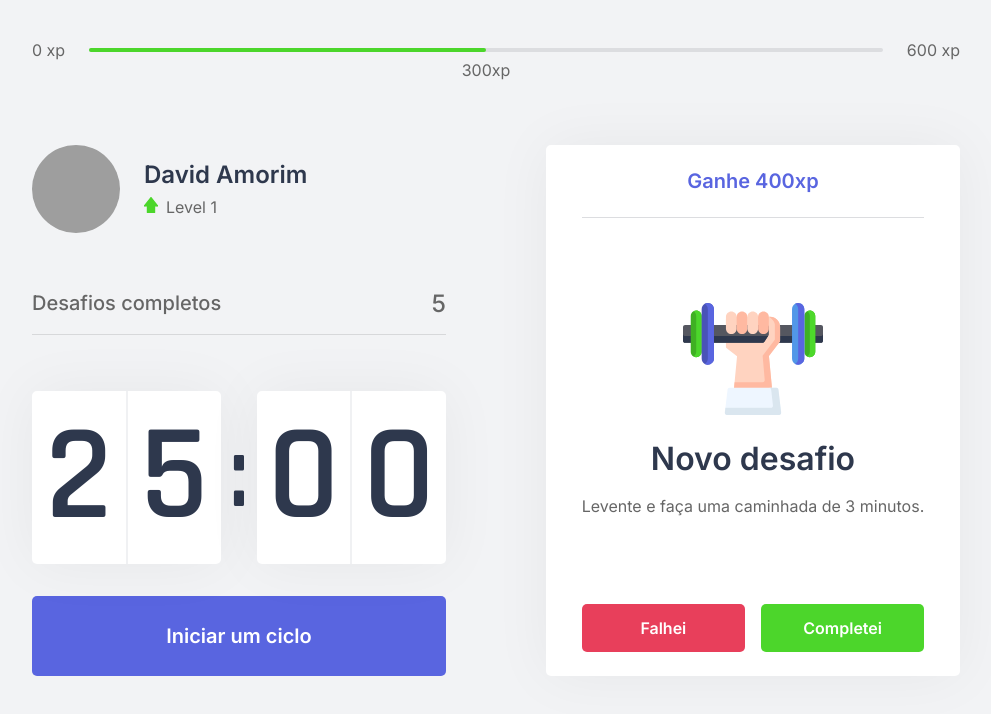
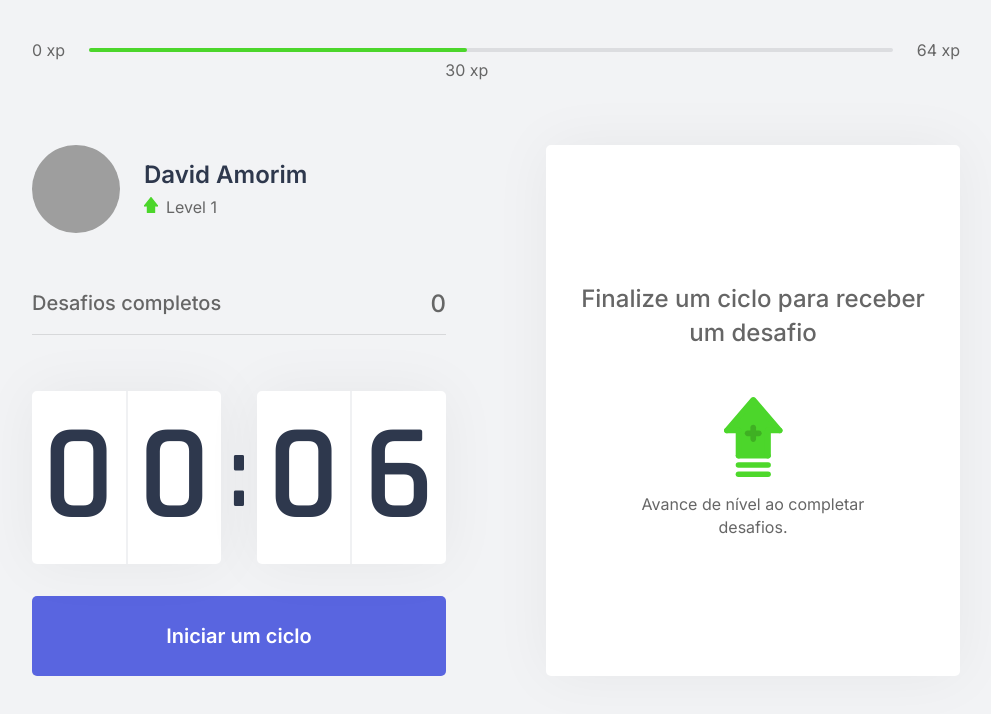
Before and after one commit to davidffa/MoveIt, a Next.js app: page / in a window 1280 px wide. Shown: the top 714 px of the page, without its empty margins (144-1135 px from the left). Built offline with nearby package versions, Linux system fonts and the light colour scheme; grey boxes are pictures that could not be loaded.

Commit message:
Add ChallengesContext

```diff
--- /dev/null
+++ b/challenges.json
@@ -0,0 +1,62 @@
+[
+  {
+    "type": "body",
+    "description": "Estique um de seus braços com a palma da mão virada para frente e puxe os dedos para cima por 10 segundos por mão.",
+    "amount": 80
+  },
+  {
+    "type": "body",
+    "description": "Estique seu braço contra o peito e puxe-o utilizando o outro braço por 10 segundos por braço.",
+    "amount": 60
+  },
+  {
+    "type": "body",
+    "description": "Puxe seu pescoço com a ajuda da mão para a direita e para a esquerda, permanecendo na posição por alguns segundos.",
+    "amount": 70
+  },
+  {
+    "type": "body",
+    "description": "Com as duas mãos na parte de trás da cabeça, leve-a para baixo, alongando a parte de trás da região.",
+    "amount": 60
+  },
+  {
+    "type": "body",
+    "description": "Cruze as pernas e desça com as mãos esticadas em direção ao chão. Repita o movimento com a outra perna na frente.",
+    "amount": 100
+  },
+  {
+    "type": "body",
+    "description": "Sentado, abra as pernas e tente encostar as palmas das mãos no chão, repita 3 vezes por 5 segundos.",
+    "amount": 80
+  },
+  {
+    "type": "body",
+    "description": "Puxe o joelho de encontro ao peito e segure, troque de perna após 10 segundos.",
+    "amount": 50
+  },
+  {
+    "type": "body",
+    "description": "Sentado, cruze uma perna e incline seu tronco à frente, troque de perna após 10 segundos.",
+    "amount": 80
+  },
+  {
+    "type": "eye",
+    "description": "Sentado, feche os olhos e cubra-os com as palmas da mão durante 2 minutos, depois abra normalmente.",
+    "amount": 90
+  },
+  {
+    "type": "eye",
+    "description": "Em algum ambiente aberto, olhe o mais longe que puder em quatro direções por 3s, mexa apenas os olhos. Repita 3 vezes.",
+    "amount": 140
+  },
+  {
+    "type": "eye",
+    "description": "Usando os polegares, massage a área abaixo das sobrancelhas em movimentos circulares por 15 segundos.",
+    "amount": 70
+  },
+  {
+    "type": "body",
+    "description": "Em pé, gire a cintura o máximo que puder para a esquerda, segure por cinco segundos. Repita para a direita.",
+    "amount": 90
+  }
+]
--- a/src/components/ChallengeBox.tsx
+++ b/src/components/ChallengeBox.tsx
@@ -1,24 +1,29 @@
+import { useContext } from 'react';
+
+import { ChallengesContext } from '../contexts/ChallengesContext';
+
 import styles from '../styles/components/ChallengeBox.module.css';
 
 export function ChallengeBox() {
-  const hasActiveChallenge = true;
+  const { activeChallenge, resetChallenge } = useContext(ChallengesContext);
 
   return (
     <div className={styles.challengeBoxContainer}>
-      { hasActiveChallenge ? (
+      { activeChallenge ? (
         <div className={styles.challengeActive}>
-          <header>Ganhe 400xp</header>
+          <header>Ganhe {activeChallenge.amount} xp</header>
 
           <main>
-            <img src="icons/body.svg" alt=""/>
+            <img src={`icons/${activeChallenge.type}.svg`} alt={activeChallenge.type} />
             <strong>Novo desafio</strong>
-            <p>Levente e faça uma caminhada de 3 minutos.</p>
+            <p>{activeChallenge.description}</p>
           </main>
 
           <footer>
             <button
               type="button"
               className={styles.challengeFailedButton}
+              onClick={resetChallenge}
             >
               Falhei
             </button>
--- a/src/components/CompletedChallenges.tsx
+++ b/src/components/CompletedChallenges.tsx
@@ -1,10 +1,15 @@
+import { useContext } from 'react';
+import { ChallengesContext } from '../contexts/ChallengesContext';
+
 import styles from '../styles/components/CompletedChallenges.module.css';
 
 export function CompletedChallenges() {
+  const { challengesCompleted } = useContext(ChallengesContext)
+
   return (
     <div className={styles.completedChallengesContainer}>
       <span>Desafios completos</span>
-      <span>5</span>
+      <span>{challengesCompleted}</span>
     </div>
   );
 }
--- a/src/components/Countdown.tsx
+++ b/src/components/Countdown.tsx
@@ -1,10 +1,13 @@
-import { useState, useEffect } from 'react';
+import { useState, useEffect, useContext } from 'react';
+import { ChallengesContext } from '../contexts/ChallengesContext';
 import styles from '../styles/components/Countdown.module.css';
 
 let countdownTimeout: NodeJS.Timeout;
 
 export function Countdown() {
-  const [time, setTime] = useState(25 * 60);
+  const { startNewChallenge } = useContext(ChallengesContext);
+
+  const [time, setTime] = useState(0.1 * 60);
   const [isActive, setIsActive] = useState(false);
   const [hasFinished, setHasFinished] = useState(false);
 
@@ -32,6 +35,7 @@
     }else if (isActive && time === 0) {
       setHasFinished(true);
       setIsActive(false);
+      startNewChallenge();
     }
   }, [isActive, time]);
 
--- a/src/components/ExperienceBar.tsx
+++ b/src/components/ExperienceBar.tsx
@@ -1,17 +1,24 @@
+import { useContext } from 'react';
+import { ChallengesContext } from '../contexts/ChallengesContext';
+
 import styles from '../styles/components/ExperienceBar.module.css';
 
 export function ExperienceBar() {
+  const { currentExperience, experienceToNextLevel } = useContext(ChallengesContext);
+
+  const percentToNextLevel = Math.round((currentExperience * 100) / experienceToNextLevel);
+
   return (
     <header className={styles.experienceBar}>
       <span>0 xp</span>
       <div>
-        <div style={{ width: '50%' }} />
+        <div style={{ width: `${percentToNextLevel}%` }} />
 
-        <span className={styles.currentExperience} style={{ left: '50%' }}>
-          300xp
+        <span className={styles.currentExperience} style={{ left: `${percentToNextLevel}%` }}>
+          { currentExperience } xp
         </span>
       </div>
-      <span>600 xp</span>
+      <span>{experienceToNextLevel} xp</span>
     </header>
   );
 }
--- /dev/null
+++ b/src/contexts/ChallengesContext.tsx
@@ -0,0 +1,67 @@
+import { createContext, useState, ReactNode } from 'react';
+import challenges from '../../challenges.json';
+
+interface Challenge {
+  type: 'body' | 'eye';
+  description: string;
+  amount: number;
+}
+
+interface ChallengesContextData {
+  level: number;
+  currentExperience: number;
+  challengesCompleted: number;
+  activeChallenge: Challenge;
+  levelUp: () => void;
+  startNewChallenge: () => void;
+  resetChallenge: () => void;
+  experienceToNextLevel: number;
+}
+
+interface ChallengesProviderProps {
+  children: ReactNode;
+}
+
+export const ChallengesContext = createContext({} as ChallengesContextData);
+
+export function ChallengesProvider({ children }: ChallengesProviderProps) {
+  const [level, setLevel] = useState(1);
+  const [currentExperience, setCurrentExperience] = useState(30);
+  const [challengesCompleted, setChallengesCompleted] = useState(0);
+
+  const [activeChallenge, setActiveChallenge] = useState(null);
+
+  const experienceToNextLevel = Math.pow((level + 1) * 4, 2);
+
+  function levelUp() {
+    setLevel(level + 1);
+  }
+
+  function startNewChallenge() {
+    const randomChallengeIndex = ~~(Math.random() * challenges.length);
+    const challenge = challenges[randomChallengeIndex];
+
+    setActiveChallenge(challenge);
+  }
+
+  function resetChallenge() {
+    setActiveChallenge(null);
+  }
+
+  return (
+    <ChallengesContext.Provider
+      value={{
+        level: 1,
+        currentExperience,
+        challengesCompleted,
+        levelUp,
+        startNewChallenge,
+        activeChallenge,
+        resetChallenge,
+        experienceToNextLevel
+      }}
+    >
+      {children}
+    </ChallengesContext.Provider>
+  );
+}
--- a/src/pages/_app.tsx
+++ b/src/pages/_app.tsx
@@ -1,7 +1,13 @@
 import '../styles/global.css';
 
+import { ChallengesProvider } from '../contexts/ChallengesContext';
+
 function MyApp({ Component, pageProps }) {
-  return <Component {...pageProps} />
+  return (
+    <ChallengesProvider>
+      <Component {...pageProps} />
+    </ChallengesProvider>
+  );
 }
 
 export default MyApp
```
